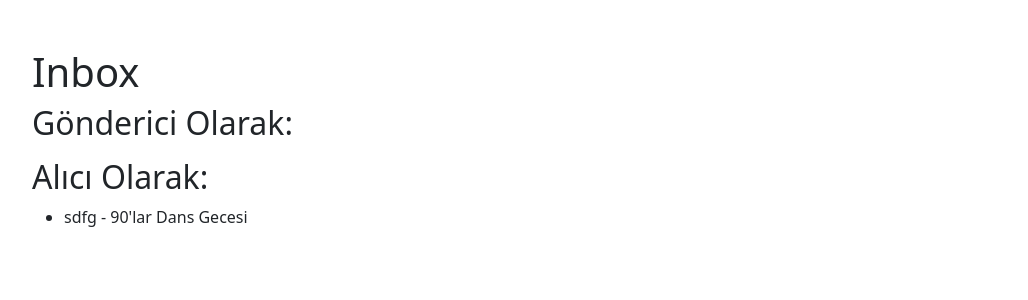
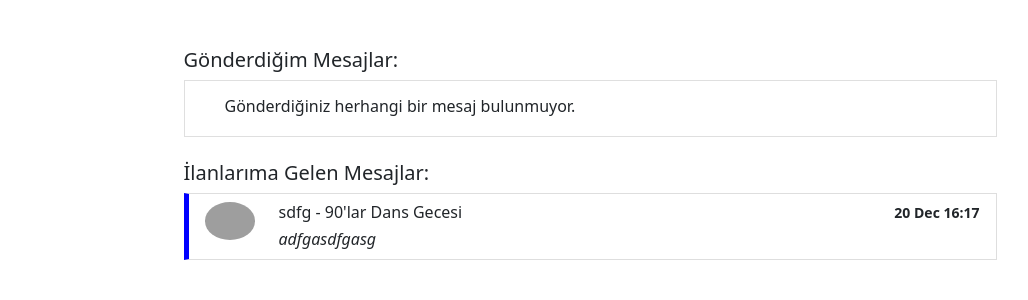
Before and after one commit to sinankocatrk/EtkinlikPass, a Django app: page /chat/inbox/ in a window 1280 px wide. Shown: the part 102-402 px from the top of the page, without its empty margins (50-1078 px from the left). Run offline with Django 4.2, Linux system fonts and the light colour scheme; a user stored in the database is signed in; data comes from the database, SQL or seed files in the repository; both versions use the stored data as it was after the commit; parts of the project's set-up code (start-up, migrations or seed data) failed here and were passed over; some libraries are stand-ins or nearby versions; grey boxes are pictures that could not be loaded.

Commit message:
feat: chat app mostly finished

```diff
--- a/core/chat/models.py
+++ b/core/chat/models.py
@@ -7,6 +7,9 @@ class Inbox(models.Model):
     sender = models.ForeignKey(CustomUser, related_name='sender', on_delete=models.CASCADE)
     receiver = models.ForeignKey(CustomUser, related_name='receiver', on_delete=models.CASCADE)
     advert = models.ForeignKey(Advert, on_delete=models.CASCADE)
+    created_at = models.DateTimeField(auto_now_add=True)
+    updated_at = models.DateTimeField(auto_now=True)
+    last_message = models.ForeignKey('Message', related_name='last_message', on_delete=models.CASCADE, null=True)
 
 class Message(models.Model):
     inbox = models.ForeignKey(Inbox, related_name='message', on_delete=models.CASCADE)
--- a/core/chat/views.py
+++ b/core/chat/views.py
@@ -1,13 +1,24 @@
+import datetime
 from django.shortcuts import get_object_or_404, redirect, render
 from django.core import serializers
 import json
 from django.db.models.functions import Cast
 from django.db.models import CharField
+from isodate import parse_datetime
 
 from advert.models import Advert
 from user.models import CustomUser
 from .models import Inbox, Message
+from django.utils import timezone
+import json
+from django.core.serializers.json import DjangoJSONEncoder
+from django.template.defaultfilters import date as _date
 
+class CustomJSONEncoder(DjangoJSONEncoder):
+    def default(self, o):
+        if isinstance(o, datetime.datetime):
+            return _date(o, "SHORT_DATETIME_FORMAT")
+        return super().default(o)
 
 def chat_index(request):
     return render(request, 'index.html')
@@ -16,17 +27,23 @@ def chat_room(request, advert_id, user_id):
     inbox = get_or_create_chat(advert_id, user_id)
 
     all_messages = Message.objects.filter(inbox=inbox)
+    current_user = CustomUser.objects.get(id=request.user.id)
     for message in all_messages:
-        if message.sender is not request.user and message.is_read is False:
+        if message.sender != current_user and message.is_read is False:
+            print(message.content, message.sender.username, current_user.username)
             message.is_read = True
             message.save()
 
     # Kullanıcının ait olduğu Inbox'ın eski mesajlarını al
     old_messages = Message.objects.filter(inbox=inbox).annotate(
-        formatted_date=Cast('created_at', CharField())
-    ).values('sender__id', 'sender__username', 'content', 'formatted_date')
+    formatted_date=Cast('created_at', CharField())
+    ).values('sender__id', 'sender__username', 'content', 'created_at')
 
-    old_messages_json = json.dumps(list(old_messages))
+    # Listenin her bir öğesinde tarihi formatla
+    for message in old_messages:
+        message['created_at'] = _date(timezone.localtime(message['created_at']), "SHORT_DATETIME_FORMAT")
+
+    old_messages_json = json.dumps(list(old_messages), cls=CustomJSONEncoder)
 
     current_user = CustomUser.objects.get(id=request.user.id)
 
@@ -50,6 +67,7 @@ def inbox(request):
     context = {
         'sender_inboxes': sender_inboxes,
         'receiver_inboxes': receiver_inboxes,
+        'current_user': user,
     }
 
     return render(request, 'chat/inbox.html', context)
--- a/core/core/context_processors.py
+++ b/core/core/context_processors.py
@@ -17,6 +17,6 @@ def unread_message_count(request):
     for inbox in all_inboxes:
         all_messages = Message.objects.filter(inbox=inbox)
         for message in all_messages:
-            if message.sender is not user and message.is_read is False:
+            if message.sender != user and message.is_read is False:
                 total_unread_count += 1
     return {'unread_message_count': total_unread_count}
--- a/core/core/settings.py
+++ b/core/core/settings.py
@@ -115,7 +115,7 @@ AUTH_PASSWORD_VALIDATORS = [
 
 LANGUAGE_CODE = 'en-us'
 
-TIME_ZONE = 'UTC'
+TIME_ZONE = 'Europe/Istanbul'
 
 USE_I18N = True
 
--- a/core/templates/chat/inbox.html
+++ b/core/templates/chat/inbox.html
@@ -1,29 +1,91 @@
 {% extends 'layout.html' %}
 
 {% block body %}
-  <h1>Inbox</h1>
 
-  <!-- Gönderici olarak olan Inbox'ları listele -->
-  <h2>Gönderici Olarak:</h2>
-  <ul>
+  <div class="container w-75 messages-box my-4">
+    <div class="list-group rounded-0">
+      <h5>Gönderdiğim Mesajlar:</h5>
+
+      {% if not sender_inboxes %}
+
+      <a href="#" class="list-group-item list-group-item-action rounded-0" >
+        <div class="media">
+          <div class="media-body ml-4 my-2">
+            <div class="d-flex align-items-center justify-content-between mb-1">
+              <h6 class="mb-0">Gönderdiğiniz herhangi bir mesaj bulunmuyor.</h6>
+            </div>
+          </div>
+        </div>
+      </a>
+
+      {% else %}
+
         {% for inbox in sender_inboxes %}
-    <li>
-        <a href="{% url 'chat:chat_room' inbox.advert.id inbox.sender.id %}">
-        {{ inbox.sender.username }} - {{ inbox.advert.event.title }}
+
+          <a href="{% url 'chat:chat_room' inbox.advert.id inbox.sender.id %}" class="list-group-item list-group-item-action rounded-0"
+              {% if inbox.last_message.is_read == False and inbox.last_message.sender != current_user %}style="border-left: 5px solid blue;"{% endif %}>
+
+            <div class="media">
+              <img src="https://mdbootstrap.com/img/new/avatars/2.jpg" alt="user" width="50" class="rounded-circle">
+              <div class="media-body ml-4">
+                <div class="d-flex align-items-center justify-content-between mb-1">
+                  <h6 class="mb-0">{{ inbox.sender.username }} - {{ inbox.advert.event.title }}</h6>
+                  <small class="small font-weight-bold">{{ inbox.updated_at|date:"d M" }}</small>
+                </div>
+                <p class="font-italic text-small mb-0">{{ inbox.last_message.content }}</p>
+              </div>
+            </div>
           </a>
-    </li>
         {% endfor %}
-  </ul>
 
-  <!-- Alıcı olarak olan Inbox'ları listele -->
-  <h2>Alıcı Olarak:</h2>
-  <ul>
+      {% endif %}
+
+    </div>
+  </div>
+
+
+  <div class="container w-75 messages-box my-4">
+    <div class="list-group rounded-0">
+      <h5>İlanlarıma Gelen Mesajlar:</h5>
+
+      {% if not receiver_inboxes %}
+
+      <a href="#" class="list-group-item list-group-item-action rounded-0" >
+        <div class="media">
+          <div class="media-body ml-4 my-2">
+            <div class="d-flex align-items-center justify-content-between mb-1">
+              <h6 class="mb-0">İlanlarınıza gelen herhangi bir mesaj bulunmuyor.</h6>
+            </div>
+          </div>
+        </div>
+      </a>
+
+      {% else %}
+
         {% for inbox in receiver_inboxes %}
-    <li>
-        <a href="{% url 'chat:chat_room' inbox.advert.id inbox.sender.id %}">
-        {{ inbox.sender.username }} - {{ inbox.advert.event.title }}
+
+          <a href="{% url 'chat:chat_room' inbox.advert.id inbox.sender.id %}" class="list-group-item list-group-item-action rounded-0"
+          {% if inbox.last_message.is_read == False and inbox.last_message.sender != current_user %}style="border-left: 5px solid blue;"{% endif %}>
+
+            <div class="media">
+              <img src="https://mdbootstrap.com/img/new/avatars/2.jpg" alt="user" width="50" class="rounded-circle">
+              <div class="media-body ml-4">
+                <div class="d-flex align-items-center justify-content-between mb-1">
+                  <h6 class="mb-0">{{ inbox.sender.username }} - {{ inbox.advert.event.title }}</h6>
+                  <small class="small font-weight-bold">{{ inbox.updated_at|date:"d M H:i" }}</small>
+                </div>
+                <p class="font-italic text-small mb-0">{% if inbox.last_message.sender == current_user %} Siz: {% endif %} {{ inbox.last_message.content }}</p>
+              </div>
+            </div>
           </a>
-    </li>
         {% endfor %}
-  </ul>
+
+      {% endif %}
+
+    </div>
+  </div>
+
+
+
+
 {% endblock %}
```
Also changed, not shown: core/chat/consumers.py (+11 -3 lines), core/templates/chat/chat.html (+45 -28 lines), core/db.sqlite3. Lines whose indentation alone changed are shown as unchanged.
